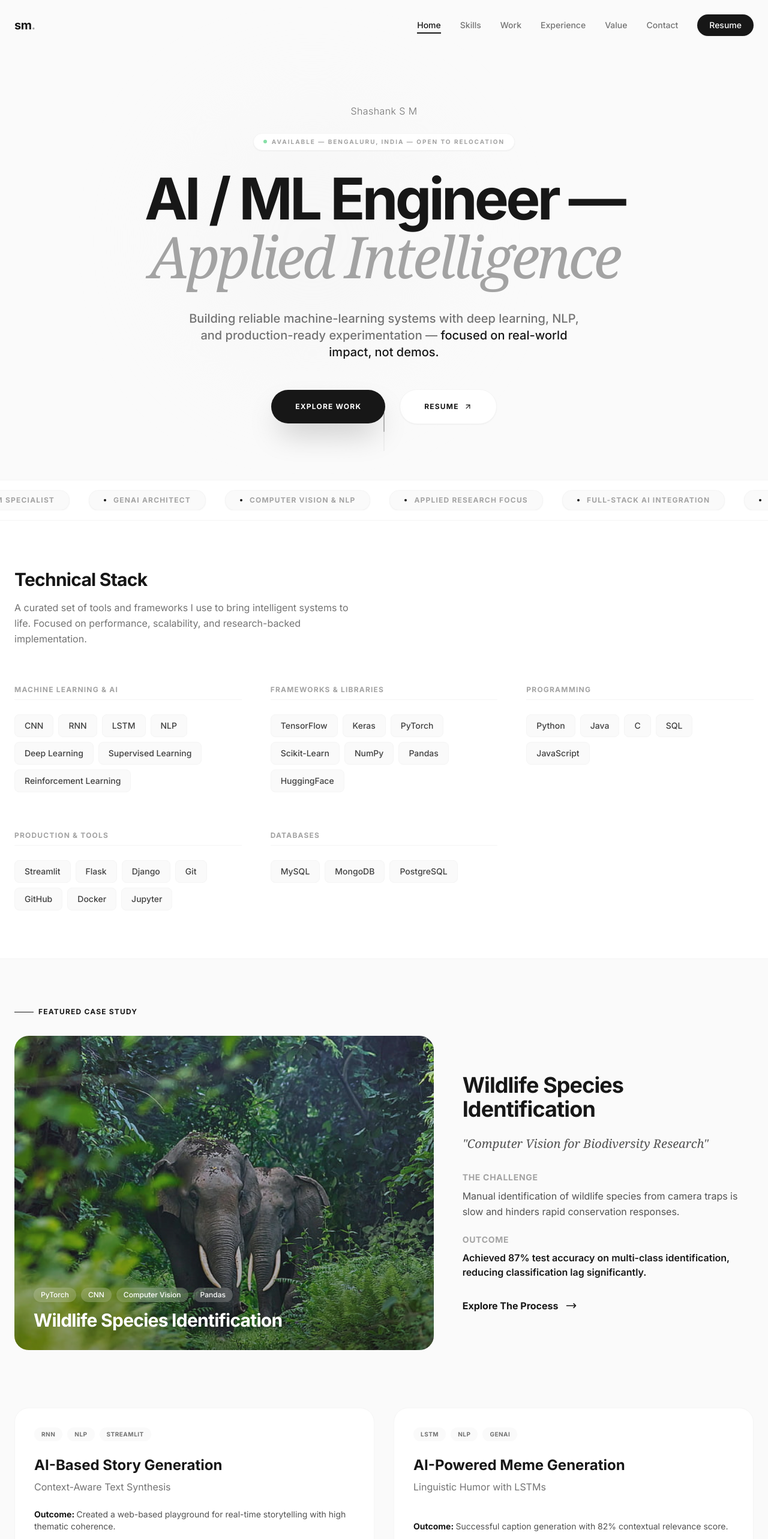
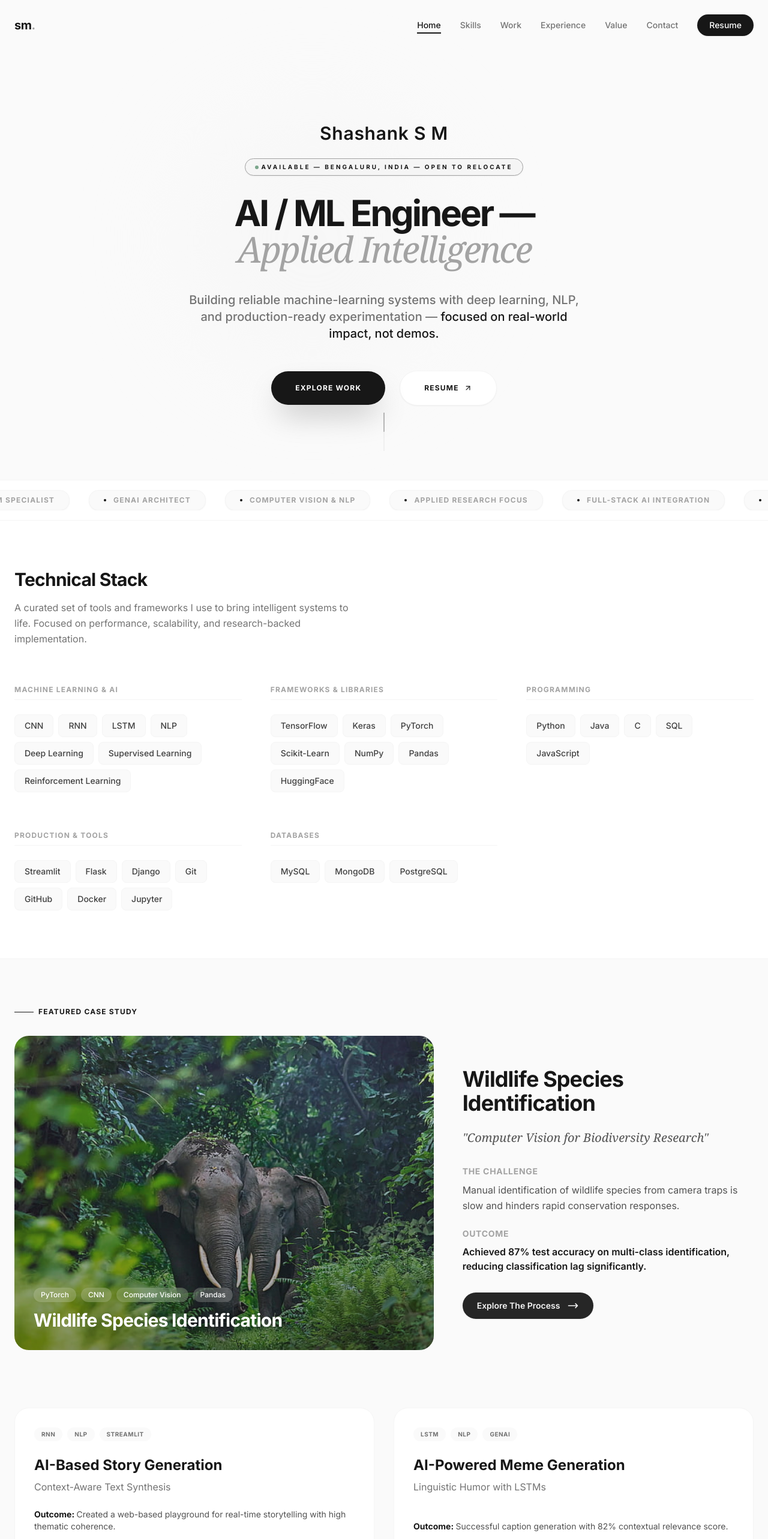
Before and after one commit to SHASHANK-SM/shashank-portfolio, a React (Vite) app: page / in a window 1280 px wide. Shown: the top 2566 px of the page at 60% size. Built offline with nearby package versions, Linux system fonts and the light colour scheme; a web font is replaced by a local one.

Commit message:
Updated the github repo

```diff
--- a/components/Achievements.tsx
+++ b/components/Achievements.tsx
@@ -29,7 +29,7 @@ const Achievements: React.FC = () => {
                       <path d="M12 15l-2 5l9-9l-15-4l3 10l5 2l4-7l-1-1l-3 2l-2-2l1-1l2 2l1-1l-2-2"></path>
                     </svg>
                   </div>
-                  <span className="text-[10px] font-bold text-neutral-300 uppercase tracking-widest">
+                  <span className="text-[10px] font-bold text-neutral-400 uppercase tracking-widest">
                     #{idx + 1}
                   </span>
                 </div>
--- a/components/FeaturedProject.tsx
+++ b/components/FeaturedProject.tsx
@@ -54,9 +54,12 @@ const FeaturedProject: React.FC = () => {
           </div>
 
           <button
-            onClick={() => setIsOpen(!isOpen)}
-            className="flex items-center gap-3 text-neutral-900 font-bold hover:gap-5 transition-all group"
-          >
+          onClick={() => setIsOpen(!isOpen)}
+          className="inline-flex items-center gap-3 px-6 py-3
+          bg-neutral-800 text-neutral-100
+          rounded-full text-sm font-semibold
+          hover:bg-neutral-900 transition-all group shadow-sm"
+        >
             {isOpen ? 'Close Case Study' : 'Explore The Process'}
             <svg className="w-5 h-5 group-hover:translate-x-1 transition-transform" fill="none" stroke="currentColor" viewBox="0 0 24 24">
               <path strokeLinecap="round" strokeLinejoin="round" strokeWidth="2" d="M17 8l4 4m0 0l-4 4m4-4H3" />
--- a/components/Hero.tsx
+++ b/components/Hero.tsx
@@ -22,26 +22,31 @@ const Hero: React.FC = () => {
         initial={{ opacity: 0, y: -20 }}
         animate={{ opacity: 1, y: 0 }}
         transition={{ duration: 0.6 }}
-          className="text-sm md:text-base font-light text-neutral-500 mb-6 tracking-wide"
+        className="text-2xl md:text-3xl font-semibold font-signature text-neutral-900 mb-6 tracking-wide"
       >
         Shashank S M
       </motion.div>
+
 
         <motion.div
           initial={{ opacity: 0, y: 10 }}
           animate={{ opacity: 1, y: 0 }}
           transition={{ duration: 0.8, delay: 0.1 }}
-          className="inline-flex items-center gap-2 px-4 py-1.5 mb-8 text-[10px] font-bold tracking-[0.2em] uppercase text-neutral-400 bg-white border border-neutral-100 rounded-full shadow-sm"
+          className="inline-flex items-center gap-1 px-4 py-1.5 mb-8 text-[10px] font-bold tracking-[0.3em] uppercase
+          text-neutral-900 bg-neutral-100 border border-neutral-400 rounded-full shadow-sm"
+
+
+
         >
-          <span className="w-1.5 h-1.5 bg-green-500 rounded-full animate-pulse"></span>
-          Available — Bengaluru, India — Open to Relocation
+          <span className="w-1.5 h-1.5 bg-green-800 rounded-full animate-pulse"></span>
+          Available — Bengaluru, India — Open to Relocate
         </motion.div>
 
         <motion.h1
           initial={{ opacity: 0, y: 30 }}
           animate={{ opacity: 1, y: 0 }}
           transition={{ duration: 0.8, delay: 0.2 }}
-          className="text-5xl md:text-8xl font-bold text-neutral-900 mb-10 tracking-tighter leading-[0.9]"
+          className="text-3xl md:text-6xl font-bold text-neutral-900 mb-10 tracking-tighter leading-[0.95]"
           onMouseEnter={() => setIsHovered(true)}
           onMouseLeave={() => setIsHovered(false)}
         >
--- a/components/Projects.tsx
+++ b/components/Projects.tsx
@@ -16,7 +16,7 @@ const Projects: React.FC = () => {
             whileInView={{ opacity: 1, y: 0 }}
             viewport={{ once: true }}
             transition={{ delay: idx * 0.1 }}
-            className="group p-8 bg-white border border-neutral-100 rounded-3xl hover:shadow-xl hover:border-neutral-200 transition-all duration-300 flex flex-col h-full"
+            className="group p-8 bg-white border border-neutral-100 rounded-3xl  hover:border-neutral-200 transition-all duration-300 flex flex-col h-full"
           >
             <div className="flex flex-wrap gap-2 mb-6">
               {project.tags.map(tag => (
--- a/components/ValueSection.tsx
+++ b/components/ValueSection.tsx
@@ -26,7 +26,8 @@ const ValueSection: React.FC = () => {
             whileInView={{ opacity: 1, y: 0 }}
             viewport={{ once: true }}
             transition={{ delay: idx * 0.15 }}
-            className="group p-10 bg-white border border-neutral-100 rounded-3xl hover:shadow-2xl hover:-translate-y-1 transition-all duration-300 flex flex-col justify-between h-full"
+            className="group p-10 bg-white border border-neutral-100 rounded-3xl  transition-shadow duration-300 flex flex-col justify-between h-full cursor-default select-text"
+
           >
             <div>
               <div className="w-12 h-12 bg-neutral-50 rounded-2xl flex items-center justify-center mb-8 text-neutral-300 group-hover:text-neutral-900 transition-colors">
@@ -43,7 +44,7 @@ const ValueSection: React.FC = () => {
             </div>
 
             <div className="pt-6 border-t border-neutral-50">
-               <span className="text-[10px] font-bold uppercase tracking-widest text-neutral-300 mb-2 block">Next Up</span>
+               <span className="text-[10px] font-bold uppercase tracking-widest text-neutral-400 mb-2 block">Next Up</span>
                <div className="inline-flex items-center gap-2 px-3 py-1 bg-neutral-900 text-white rounded-full text-[10px] font-medium">
                   <div className="w-1 h-1 bg-green-400 rounded-full animate-pulse"></div>
                   {item.learning}
--- a/data/constants.ts
+++ b/data/constants.ts
@@ -67,7 +67,7 @@ export const PROJECTS = [
     approach: "Developed an RNN-based sequence model focusing on character-level and word-level tokenization for better semantic flow.",
     outcome: "Created a web-based playground for real-time storytelling with high thematic coherence.",
     learnings: "Deep dive into backpropagation through time (BPTT) and gradient clipping for stable training.",
-    github: "https://github.com/Shashank_SM"
+    github: "https://github.com/SHASHANK-SM/Story_Generation/tree/main"
   },
   {
     id: "meme-gen",
```
Lines whose indentation alone changed are shown as unchanged.
